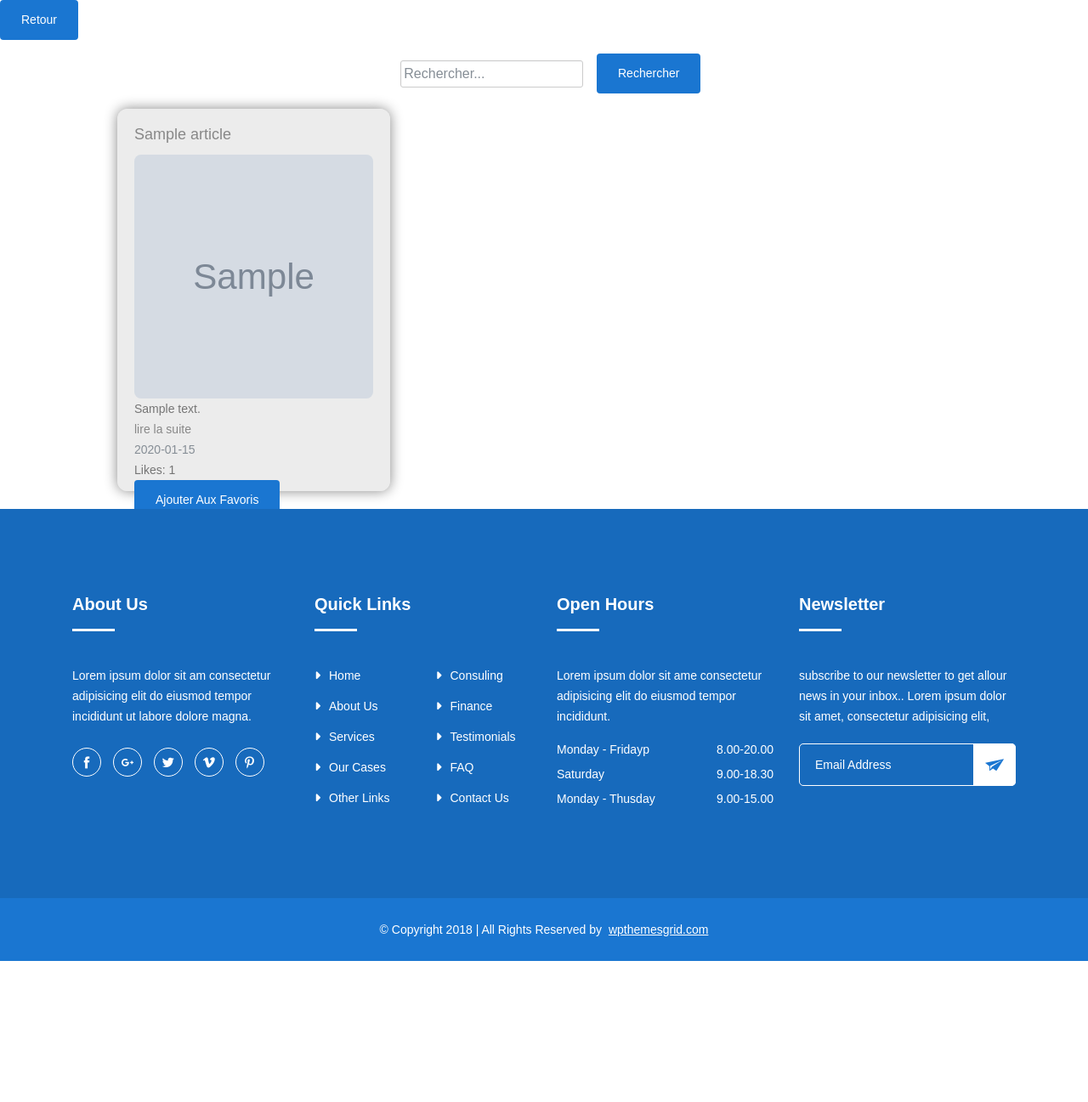
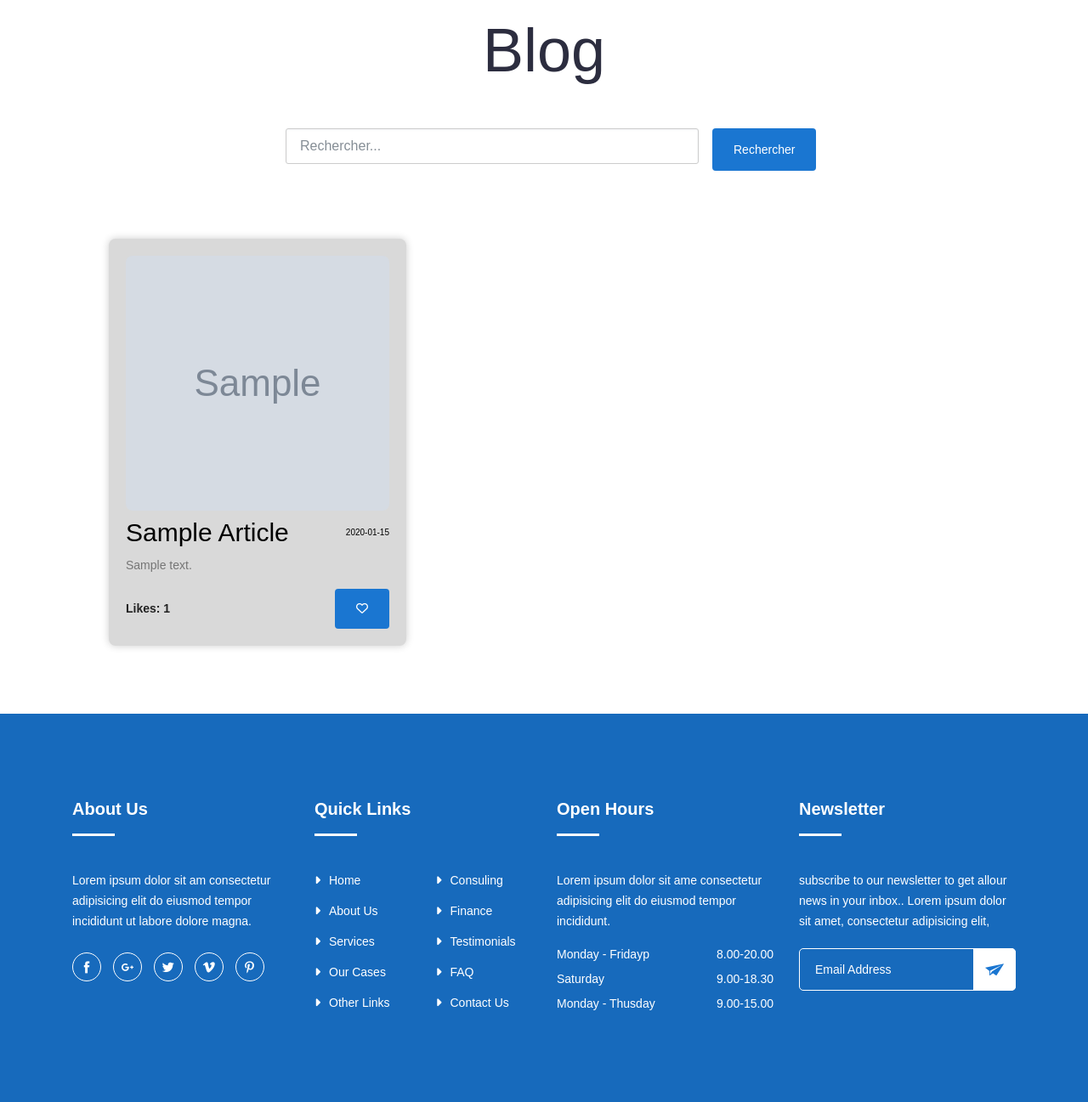
Before and after one commit to iconalaa/RadioHub-frontend, a Symfony app: template templates/article/blog.html.twig in a window 1280 px wide. Shown: the part 78-1375 px from the top of the page at 85% size. Before the commit the page ends 1209 px from the top, so only its background shows below. Run offline with Twig, Linux system fonts and the light colour scheme; the template is opened without the code that fills it: most values are stand-ins (such as "Sample title", 1, 10 or a date in 2020); grey boxes marked "Sample" are stand-in pictures; some libraries are stand-ins or nearby versions.

Commit message:
fixed delete comment button + designed the rest

```diff
--- a/templates/article/blog.html.twig
+++ b/templates/article/blog.html.twig
@@ -1,75 +1,90 @@
 {% extends 'front.html.twig' %}
-
-{% block title %}Blog{% endblock %}
-
-{% block body %}
+{% block title %}Blog
+{% endblock %}
+{% block
+body %}
 	<style>
 		.all-blog {
+			display: grid;
+			grid-template-columns: repeat(3, 350px);
+			gap: 3rem;
 			width: 80%;
-        margin: 0 auto;
-    }
-    .blog {
-        display: inline-block;
-        width: calc(33.33% - 20px); /* 3 articles per row with 20px margin */
-        margin: 10px;
-        height: 450px;
-        box-shadow: 0 0 15px;
-        border-radius: 12px;
-        background-color: #d9d9d97e;
-        padding: 20px;
+			margin: 5rem auto;
 		}
 		.blog img {
-        height: 70%;
+			height: 300px;
 			object-fit: cover;
 			border-radius: 8px;
 		}
-    .over {
-        overflow: hidden;
-        text-overflow: ellipsis;
-        white-space: nowrap;
-        max-height: 100em; /* Adjust the number of lines you want to show */
+		.blog:hover img {
+			transform: scale(1.1);
 		}
-    /* Pagination style */
-    .pagination {
-        justify-content: center;
-        margin-top: 20px;
+		.blog {
+			background-color: #d9d9d9;
+			padding: 20px;
+			border-radius: 8px;
+			box-shadow: 0 0 10px rgba(0, 0, 0, 0.2);
+		}
+
+		.card-title {
+			color: black;
+			text-transform: capitalize;
+			font-size: 30px;
+		}
+		.btn {
+			color: white !important;
 		}
 	</style>
 
-<a class="btn btn-primary" href="{{ path('app_home') }}">Retour</a>
-
+	<h1 class="display-3 text-center mt-3">Blog</h1>
 	<!-- Centrer le formulaire de recherche -->
-<div class="d-flex justify-content-center mt-3">
-    <form action="{{ path('app_blog') }}" method="GET" class="form-inline">
-        <div class="form-group mx-sm-3 mb-2">
-            <input type="text" name="q" placeholder="Rechercher..." class="form-control">
+	<div class="d-flex justify-content-center mt-5">
+		<form action="{{ path('app_blog') }}" method="GET" class="d-flex w-50 mx-auto">
+			<div class="form-group mx-sm-3 mb-2 w-100 h-100">
+				<input type="text" name="q" placeholder="Rechercher..." class="form-control px-3 py-2"/>
 			</div>
-        <button type="submit" class="btn btn-primary mb-2">Rechercher</button>
+			<button type="submit" class="btn btn-primary">Rechercher</button>
 		</form>
 	</div>
 
 	<div class="all-blog">
 		{% for article in articles %}
+
+			<div>
+				<a href="{{ path('app_blog_suivi', { id: article.id }) }}">
 					<div class="blog">
-        <h1 class="card-title">{{ article.title  }}</h1>
-        <img src="{{ asset('articles/' ~ article.image) }}" class="card-img-top" alt="...">
+						<div style="overflow: hidden">
+							<img src="{{ asset('articles/' ~ article.image) }}" class="card-img-top" alt="..."/>
+						</div>
+
+						<div class="d-flex align-items-center justify-content-between w-100">
+							<h1 class="card-title text-center my-2">{{ article.title }}</h1>
+							<p class="card-text fs-1" style="color: #000">
+								{{ article.createdAt | date('Y-m-d') }}
+							</p>
+						</div>
 						<p class="card-text over">{{ article.content }}</p>
-        <a href="{{ path('app_blog_suivi', {'id': article.id}) }}">lire la suite</a>
-        <p class="card-text text-muted">{{ article.createdAt | date('Y-m-d') }}</p>
-         <p> Likes: {{ totalLikes }}</p>
+						<div class="d-flex align-items-center justify-content-between w-100 mt-3">
+							<b style="color: #222">
+								Likes:
+								{{ totalLikes }}
+							</b>
 							{% if article.id in favorites %}
-            <a href="{{ path('toggle_favorite', {'id': article.id}) }}" class="btn btn-danger">Retirer des favoris</a>
+								<a href="{{ path('toggle_favorite', { id: article.id }) }}" class="btn">
+									<i class="fa-solid fa-heart"></i>
+								</a>
 							{% else %}
-            <a href="{{ path('toggle_favorite', {'id': article.id}) }}" class="btn btn-primary">Ajouter aux favoris</a>
+								<a href="{{ path('toggle_favorite', { id: article.id }) }}" class="btn">
+									<i class="fa-regular fa-heart"></i>
+								</a>
 							{% endif %}
 						</div>
+					</div>
+				</a>
+			</div>
+
 		{% endfor %}
 		{{ knp_pagination_render(articles) }}
-    <!-- Display total likes -->
-
 	</div>
 
-
-
-
 {% endblock %}
```
Also changed, not shown: src/Controller/CommentController.php (+1 -10 lines), src/Controller/HomeController.php (+11 -1 lines), templates/article/blog_suivi.html.twig (+47 -28 lines). Lines whose indentation alone changed are shown as unchanged.
